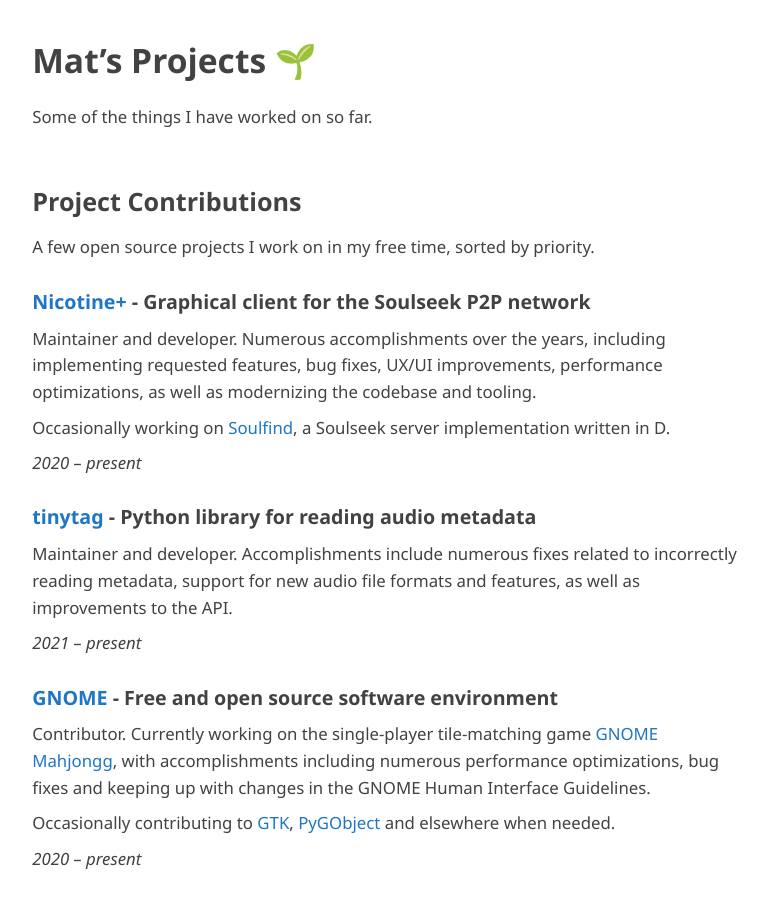
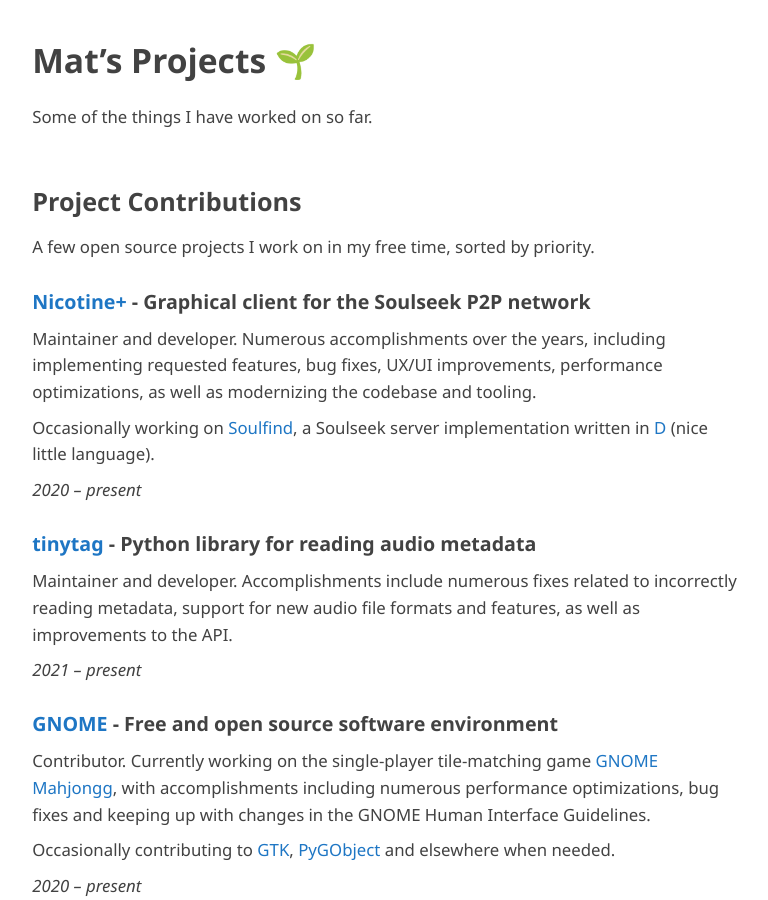
Before and after one commit to mathiascode/projects, a Jekyll site: the page built from index.md, in a window 1280 px wide and 900 px high. Shown: the whole window, without its empty margins (255-1023 px from the left). Built offline with Jekyll 4.4.1, drawn with Linux system fonts in a browser that asks for light colours; our own code applies the rules of GitHub Pages for plain Markdown files.

Commit message:
index.md: add link to D language

```diff
--- a/index.md
+++ b/index.md
@@ -15,7 +15,7 @@
 
 Maintainer and developer. Numerous accomplishments over the years, including implementing requested features, bug fixes, UX/UI improvements, performance optimizations, as well as modernizing the codebase and tooling.
 
-Occasionally working on [Soulfind](https://github.com/soulfind-dev/soulfind), a Soulseek server implementation written in D.
+Occasionally working on [Soulfind](https://github.com/soulfind-dev/soulfind), a Soulseek server implementation written in [D](https://dlang.org/) (nice little language).
 
 *2020 – present*
 
```
